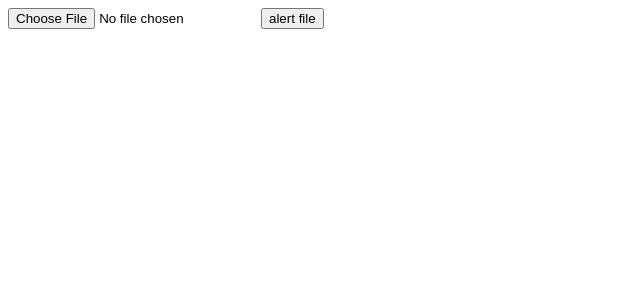
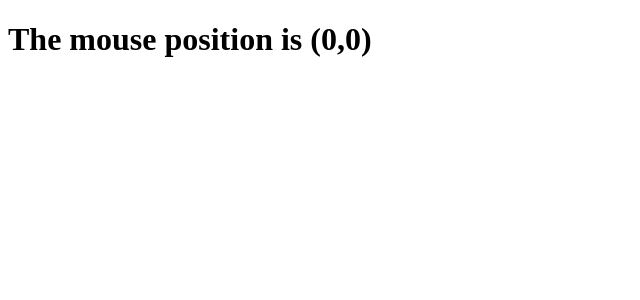
Before and after one commit to h2huanghui/study, a React (Create React App) app in the folder react/react-usage/react-test/: page / in a window 1280 px wide. Shown: the top 300 px of the page, without its empty margins (0-640 px from the left). Built offline with nearby package versions, Linux system fonts and the light colour scheme.

Commit message:
HOCComponent

```diff
--- /dev/null
+++ b/react/react-usage/react-test/src/components/advancedUse/HOCDemo.js
@@ -0,0 +1,38 @@
+import React, { Component } from 'react';
+
+const withMouse = (Component) => {
+  class withMosuseComponent extends React.Component {
+    constructor(props) {
+      super(props);
+      this.state = { x: 0, y: 0 };
+    }
+    handleMouseMove = (event) => {
+      this.setState({
+        x: event.clientX,
+        y: event.clientY,
+      });
+    };
+
+    render() {
+      return (
+        <div style={{ height: '500px' }} onMouseMove={this.handleMouseMove}>
+          <Component {...this.props} mouse={this.state} />
+        </div>
+      );
+    }
+  }
+  return withMosuseComponent;
+};
+
+const App = (props) => {
+  const { x, y } = props.mouse; //接收mouse属性
+  return (
+    <div>
+      <h1>
+        The mouse position is ({x},{y})
+      </h1>
+    </div>
+  );
+};
+
+export default withMouse(App); //返回高阶函数
--- a/react/react-usage/react-test/src/components/advancedUse/index.js
+++ b/react/react-usage/react-test/src/components/advancedUse/index.js
@@ -1,5 +1,6 @@
 import React, { Component } from 'react';
-import UnControlledDemo from './UnControlledDemo';
+// import UnControlledDemo from './UnControlledDemo';
+import HOCDemo from './HOCDemo';
 
 class AdvancedUseDemo extends Component {
   constructor(props) {
@@ -8,7 +9,8 @@ class AdvancedUseDemo extends Component {
   render() {
     return (
       <div>
-        <UnControlledDemo />
+        {/* <UnControlledDemo /> */}
+        <HOCDemo />
       </div>
     );
   }
```
Also changed, not shown: react/react-usage/react-test/src/components/baseUse/StateDemo.js (+14 -15 lines).
